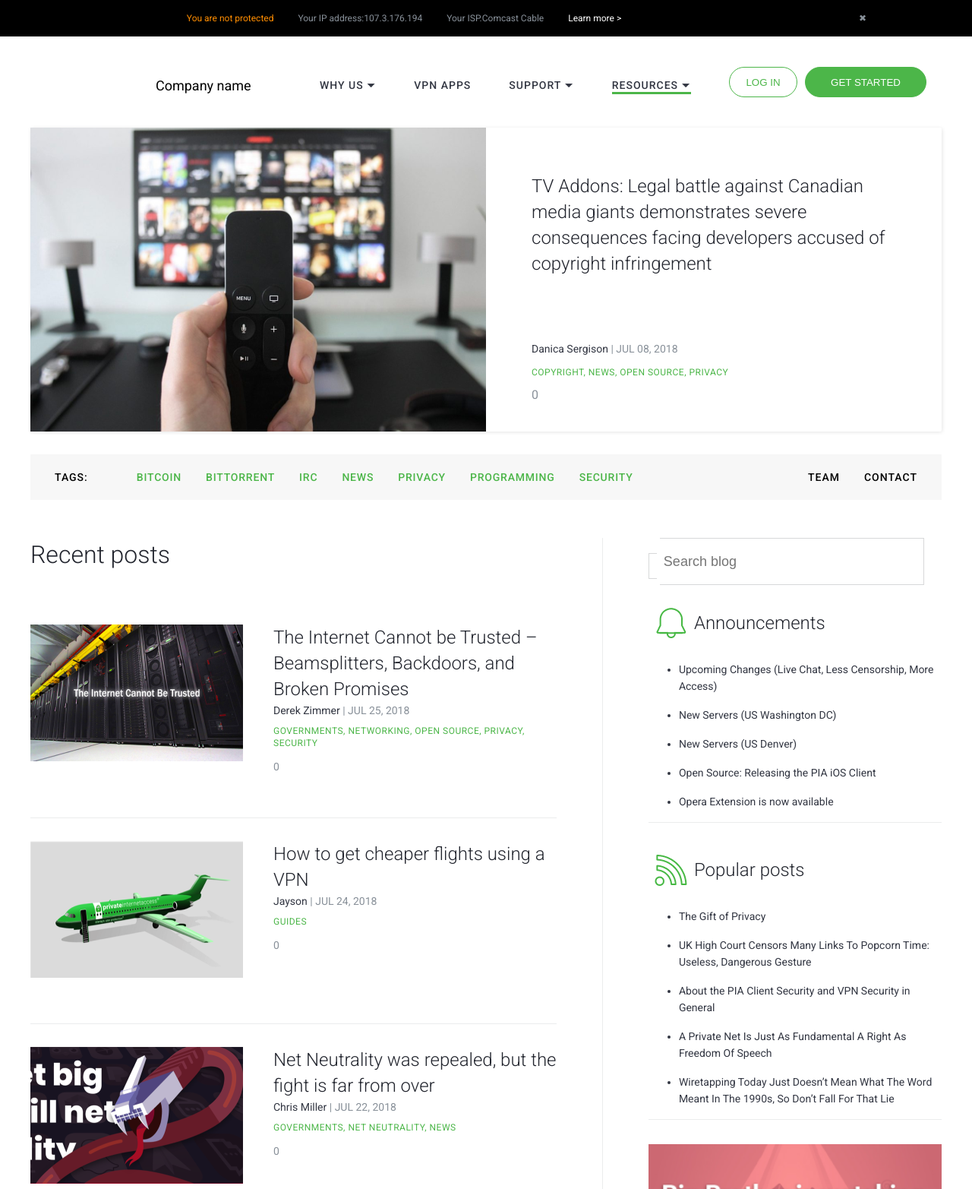
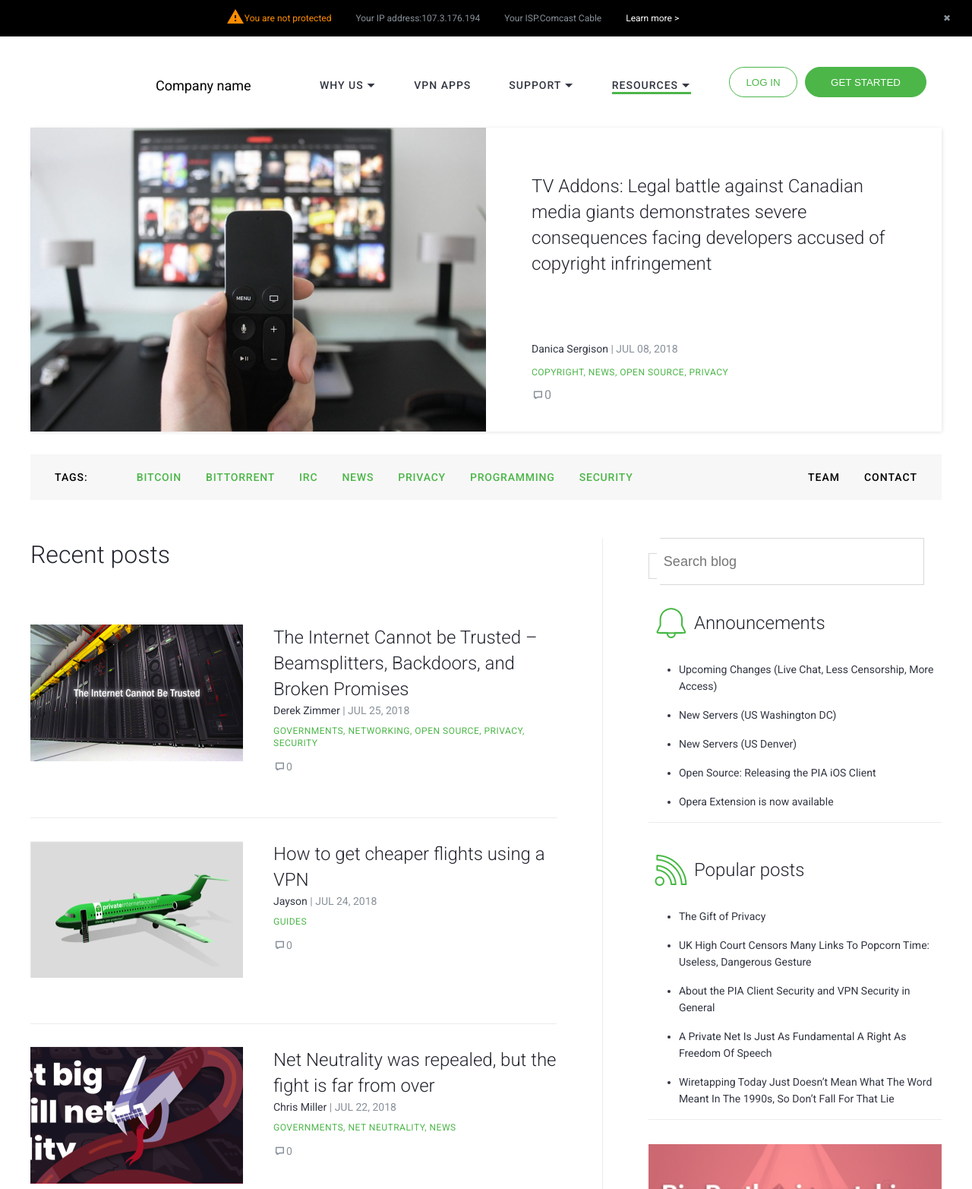
Before and after one commit to mihailx21/Glivera-team-answear, a plain HTML site: page index.html in a window 1280 px wide. Shown: the top 1565 px of the page at 76% size. Drawn offline with Linux system fonts and the light colour scheme.

Commit message:
Ended desktop version

```diff
--- a/index.html
+++ b/index.html
@@ -15,11 +15,11 @@
 <body>
    <header>
         <div class="black-line display-flex text-styling-warning">
-            <div class="display-flex flex4">
+            <div style="align-items: center;" class="display-flex flex10">
                 <div class="display-flex">
-                    <div class="orange padding32px">
-                        <span><i class="fa fa-warning"></i></span>
-                        You are not protected
+                    <div style="align-items: center;" class="orange padding32px display-flex">
+                            <span><img src="/src/image/Icons-anonsments/alert.png" alt="Alert icon"></span>
+                            You are not protected
                     </div>
                 </div>
                 <div class="display-flex grey padding32px">
@@ -33,7 +33,7 @@
                 <div class="grey padding32px">Your ISP.Comcast Cable</div>
                 <div class="padding32px">Learn more ></div>
             </div>
-            <div class="grey flex1">&#10006;</div>
+            <div class="grey flex1 close-cross">&#10006;</div>
         </div>
 
         <div class="navbar display-flex">
@@ -58,7 +58,10 @@
                 <div class="info-of-days-news">
                     <b class="post-author-name">Danica Sergison</b><span class="post-data grey"> | JUL 08, 2018</span>
                     <div class="post-tags">Copyright, News, Open Source, Privacy</div>
-                    <div class="grey"><i class="fa fa-comment-o"></i> 0</div>
+                    <div class="grey day-post-comment">
+                        <img src="/src/image/Icons-anonsments/comment.png" alt="Comment icon">
+                        <span> 0</span>
+                    </div>
                 </div>
             </div>
         </div>
@@ -94,7 +97,10 @@
                     <div>
                         <b class="posts-author-name">Derek Zimmer</b><span class="posts-data"> | JUL 25, 2018</span>
                         <div class="posts-tags green">Governments, Networking, Open Source, Privacy, Security</div>
-                        <div class="posts-comment"><i class="fa fa-comment-o"></i> 0</div>
+                        <div class="posts-comment">
+                            <img src="/src/image/Icons-anonsments/comment.png" alt="Comment icon">
+                            <span> 0</span>
+                        </div>
                     </div>
                 </div>
             </div>
@@ -108,7 +114,10 @@
                     <div>
                         <b class="posts-author-name">Jayson</b><span class="posts-data"> | JUL 24, 2018</span>
                         <div class="posts-tags green">Guides</div>
-                        <div class="posts-comment"><i class="fa fa-comment-o"></i> 0</div>
+                        <div class="posts-comment">
+                            <img src="/src/image/Icons-anonsments/comment.png" alt="Comment icon">
+                            <span> 0</span>
+                        </div>
                     </div>
                 </div>
             </div>
@@ -122,7 +131,10 @@
                     <div>
                         <b class="posts-author-name">Chris Miller</b><span class="posts-data"> | JUL 22, 2018</span>
                         <div class="posts-tags green">Governments, Net Neutrality, News</div>
-                        <div class="posts-comment"><i class="fa fa-comment-o"></i> 0</div>
+                        <div class="posts-comment">
+                            <img src="/src/image/Icons-anonsments/comment.png" alt="Comment icon">
+                            <span> 0</span>
+                        </div>
                     </div>
                 </div>
             </div>
@@ -135,7 +147,10 @@
                     <div>
                         <b class="posts-author-name">Derek Zimmer</b><span class="posts-data"> | JUL 25, 2018</span>
                         <div class="posts-tags green">Governments, Networking, Open Source, Privacy, Security</div>
-                        <div class="posts-comment"><i class="fa fa-comment-o"></i> 0</div>
+                        <div class="posts-comment">
+                            <img src="/src/image/Icons-anonsments/comment.png" alt="Comment icon">
+                            <span> 0</span>
+                        </div>
                     </div>
                 </div>
             </div>
@@ -149,7 +164,10 @@
                     <div>
                         <b class="posts-author-name">Jayson</b><span class="posts-data"> | JUL 24, 2018</span>
                         <div class="posts-tags green">Guides</div>
-                        <div class="posts-comment"><i class="fa fa-comment-o"></i> 0</div>
+                        <div class="posts-comment">
+                            <img src="/src/image/Icons-anonsments/comment.png" alt="Comment icon">
+                            <span> 0</span>
+                        </div>
                     </div>
                 </div>
             </div>
@@ -163,7 +181,10 @@
                     <div>
                         <b class="posts-author-name">Chris Miller</b><span class="posts-data"> | JUL 22, 2018</span>
                         <div class="posts-tags green">Governments, Net Neutrality, News</div>
-                        <div class="posts-comment"><i class="fa fa-comment-o"></i> 0</div>
+                        <div class="posts-comment">
+                            <img src="/src/image/Icons-anonsments/comment.png" alt="Comment icon">
+                            <span> 0</span>
+                        </div>
                     </div>
                 </div>
             </div>
--- a/src/style.css
+++ b/src/style.css
@@ -32,6 +32,7 @@ body{
 .close-cross{
     margin-left: auto;
     margin-right: 8px;
+    text-align: end;
 }
 
 /* navbar styling */
@@ -123,6 +124,11 @@ body{
     text-transform: uppercase;
     color: #4CB649;
 }
+.day-post-comment{
+    display: flex;
+    align-items: center;
+
+}
 
 /* tags styling */
 .tags{
@@ -160,8 +166,8 @@ body{
 .flex-dir-column{
     flex-direction: column;
 }
-.flex4{
-    flex: 4;
+.flex10{
+    flex: 10;
     justify-content: center;
 }
 .flex1{
@@ -223,12 +229,15 @@ h1{
     font-size: 14px;
     line-height: 22px;
     color: #889099;
+    display: flex;
+    align-items: center;
 }
 .post{
     border-bottom: 1px solid #EBECED;
     padding-bottom: 56px;
     padding-top: 30px;
     margin-right: 60px;
+
 }
 .button-container{
     display: flex;
```
Also changed, not shown: src/image/Icons-anonsments/alert.png (added), src/image/Icons-anonsments/comment.png (added).
